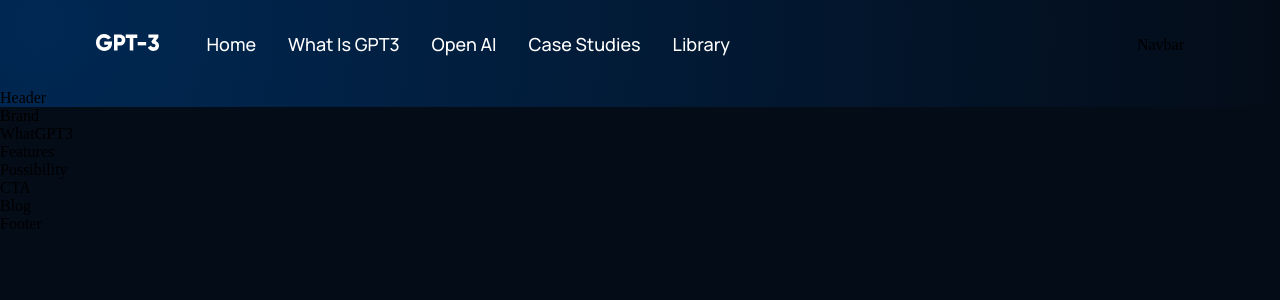
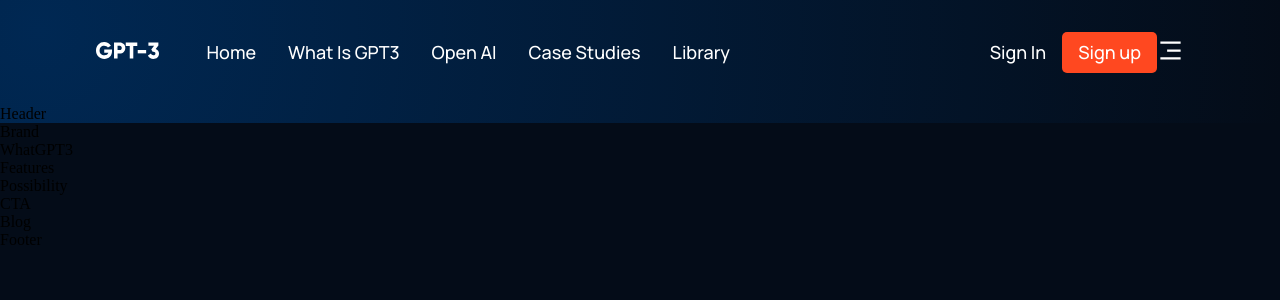
Before and after one commit to Vytautas2025/uiux-website, a React (Create React App) app: page / in a window 1280 px wide. Shown: the top 300 px of the page. Built offline with nearby package versions, Linux system fonts and the light colour scheme; the HTML template or start-up script is replaced by a standard one.

Commit message:
navbar in progress

```diff
--- a/src/components/navbar/navbar.css
+++ b/src/components/navbar/navbar.css
@@ -45,3 +45,20 @@
   margin: 0 1rem;
   cursor: pointer;
 }
+
+.gpt3__navbar-sign button,
+.gpt3__navbar-menu container button {
+  padding: 0.5rem 1rem;
+  color: #fff;
+  background: #FF4820;
+  font-family: var(--font-family);
+  font-weight: 500;
+  font-size: 18px;
+  line-height: 25px;
+  left: 1153px;
+  top: 55px;
+  border-radius: 5px;
+  border: 0;
+  outline: none;
+  cursor: pointer;
+}
--- a/src/components/navbar/navbar.jsx
+++ b/src/components/navbar/navbar.jsx
@@ -1,9 +1,21 @@
-import React from 'react'
+import React, { useState } from 'react'
 import './navbar.css'
-import { RiMenu3Line, RiCloseLin } from 'react-icons/ri'
+import { RiMenu3Line, RiCloseLine } from 'react-icons/ri'
 import logo from '../../assets/logo.svg'
 
+const Menu = () => (
+  <>
+  <p><a href="#home"> Home</a></p>
+  <p><a href="#wgpt3"> What is GPT3</a></p>
+  <p><a href="#possibility"> Open AI</a></p>
+  <p><a href="#features"> Case Studies</a></p>
+  <p><a href="#blog"> Library</a></p>
+  </>
+)
+
 const Navbar = () => {
+  const [toggleMenu, setToggleMenu] = useState(false)
+
   return (
     <div className='gpt3__navbar'>
       <div className='gpt3__navbar-links'>
@@ -11,15 +23,28 @@
           <img src={logo} alt='logo' />
         </div>
         <div className='gpt3__navbar-links_container'>
-          <p><a href="#home"> Home</a></p>
-          <p><a href="#wgpt3"> What is GPT3</a></p>
-          <p><a href="#possibility"> Open AI</a></p>
-          <p><a href="#features"> Case Studies</a></p>
-          <p><a href="#blog"> Library</a></p>
+          <Menu />
         </div>
       </div>
-      Navbar
+      <div className='gpt3__navbar-sign'>
+        <p>Sign in</p>
+        <button type='button'>Sign up</button>
+      <div/>
+      <div className='gpt3__navbar-menu'>
+          {toggleMenu
+            ? <RiCloseLine color="#fff" size={27} onClick={() => setToggleMenu(false)} />
+            : <RiMenu3Line color="#fff" size={27} onClick={() => setToggleMenu(true)} />
+          }
+          {toggleMenu && (
+            <div className='gpt3__navbar-menu_container scale-up-center'>
+              <div className='gpt3__navbar-menu_container-links'>
+                <Menu/>
+              </div>
+            </div>
+          )}
+        </div>
       </div>
+    </div>
   )
 }
 
```
